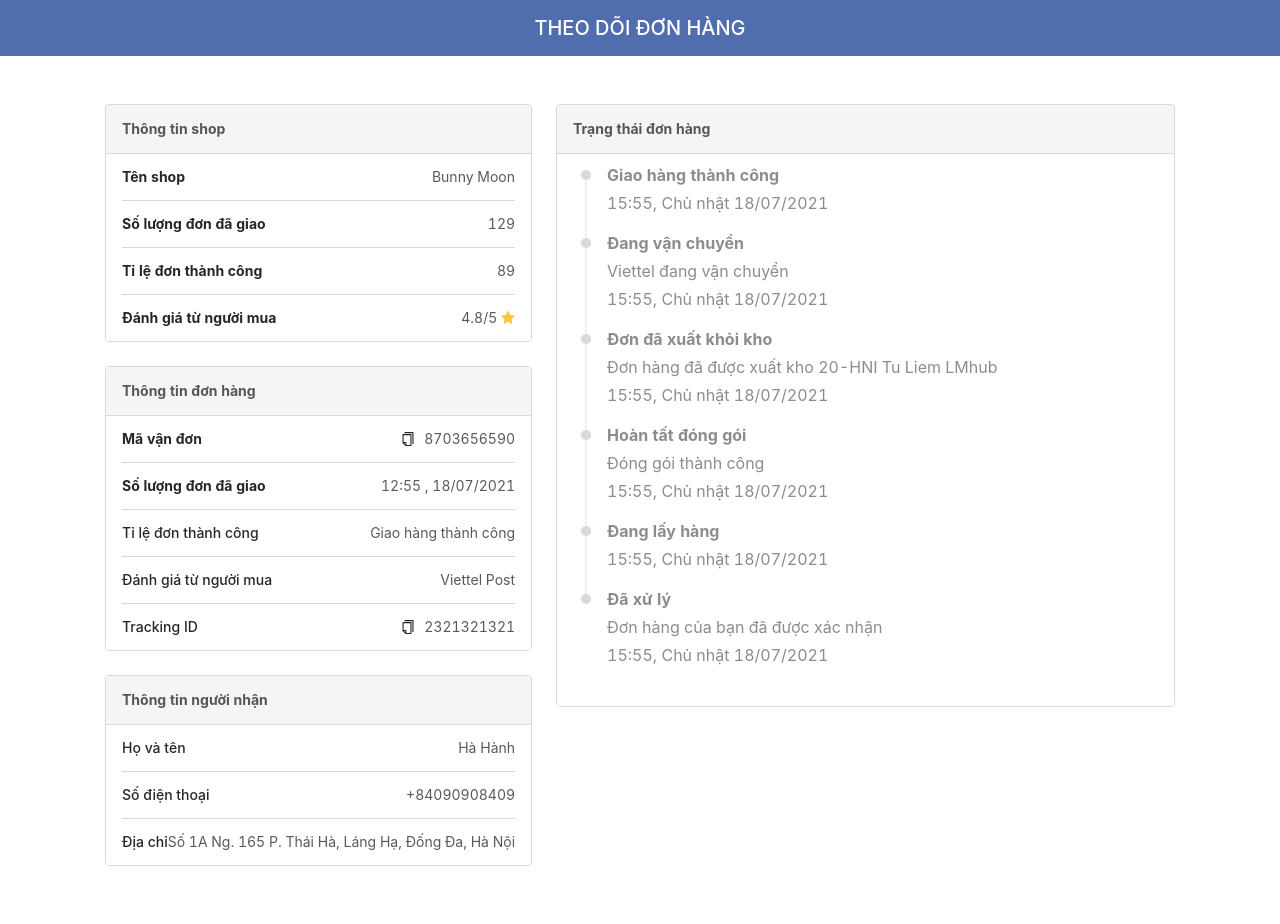
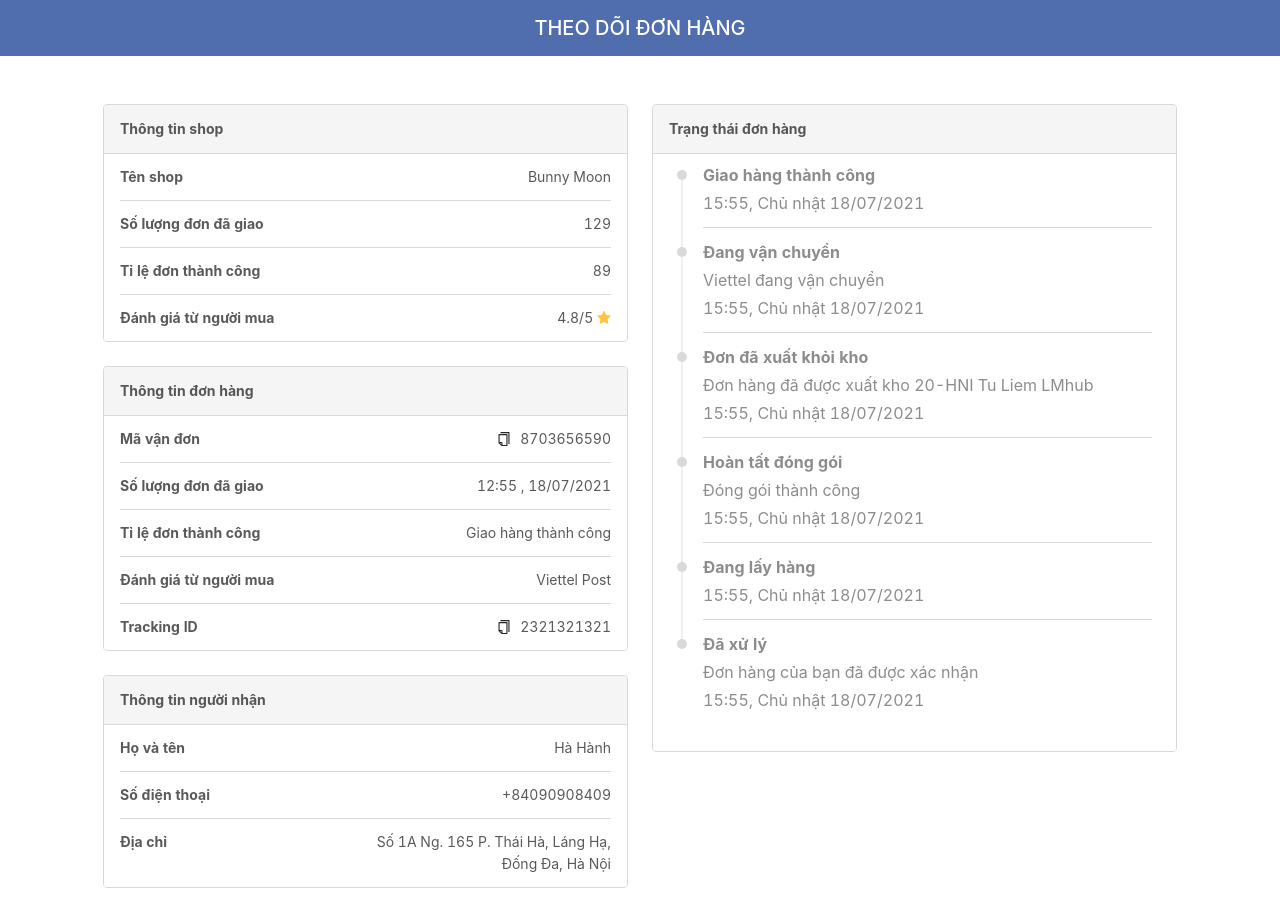
Before and after one commit to khoabeotv/super-barnacle, a Next.js app: page /tracking in a window 1280 px wide. Shown: the top 924 px of the page. Built offline with nearby package versions, Linux system fonts and the light colour scheme.

Commit message:
reponsive ui

```diff
--- /dev/null
+++ b/hooks/useDeviceSize.js
@@ -0,0 +1,23 @@
+import { useEffect, useState } from 'react';
+
+export const useDeviceSize = () => {
+
+  const [width, setWidth] = useState(0)
+  const [height, setHeight] = useState(0)
+
+  const handleWindowResize = () => {
+    setWidth(window.innerWidth);
+    setHeight(window.innerHeight);
+  }
+
+  useEffect(() => {
+    // component is mounted and window is available
+    handleWindowResize();
+    window.addEventListener('resize', handleWindowResize);
+    // unsubscribe from the event on component unmount
+    return () => window.removeEventListener('resize', handleWindowResize);
+  }, []);
+
+  return [width, height]
+
+}
--- a/pages/tracking/index.js
+++ b/pages/tracking/index.js
@@ -1,11 +1,11 @@
-import { CopyOutlined, StarFilled } from '@ant-design/icons';
+import { CheckCircleFilled, CopyOutlined, StarFilled } from '@ant-design/icons';
 import { Timeline } from 'antd';
 import TimelineItem from 'antd/lib/timeline/TimelineItem';
-import React from 'react';
+import React, { useEffect, useState } from 'react';
 import Copy from '../../components/Copy';
+import { useDeviceSize } from '../../hooks/useDeviceSize';
 
-const data = [
-  {
+const shopInfo = {
   title: 'Thông tin shop',
   value: 'shop_info',
   items: [
@@ -14,8 +14,9 @@ const data = [
     { label: 'Tỉ lệ đơn thành công', value: 'success_orders' },
     { label: 'Đánh giá từ người mua', value: 'rating_customer' }
   ]
-  },
-  {
+};
+
+const orderInfo = {
   title: 'Thông tin đơn hàng',
   value: 'order_info',
   items: [
@@ -24,40 +25,49 @@ const data = [
     {
       label: 'Tỉ lệ đơn thành công',
       value: 'order_status',
-        style: { fontWeight: 500 }
+      styles: { label: { desktop: { fontWeight: 500 } } }
     },
     {
       label: 'Đánh giá từ người mua',
       value: 'order_partner',
-        style: { fontWeight: 500 }
-      },
-      { label: 'Tracking ID', value: 'tracking_id', style: { fontWeight: 500 } }
-    ]
+      styles: { label: { desktop: { fontWeight: 500 } } }
     },
     {
+      label: 'Tracking ID',
+      value: 'tracking_id',
+      styles: { label: { desktop: { fontWeight: 500 } } }
+    }
+  ]
+};
+
+const customerInfo = {
   title: 'Thông tin người nhận',
   value: 'customer_info',
   items: [
     {
       label: 'Họ và tên',
       value: 'customer_name',
-        style: { fontWeight: 500 }
+      styles: { label: { desktop: { fontWeight: 500 } } }
     },
     {
       label: 'Số điện thoại',
       value: 'customer_phone',
-        style: { fontWeight: 500 }
+      styles: { label: { desktop: { fontWeight: 500 } } }
     },
     {
       label: 'Địa chỉ',
       value: 'customer_address',
-        style: { fontWeight: 500 }
+      styles: {
+        label: {
+          desktop: { fontWeight: 500 },
+          mobile: { whiteSpace: 'nowrap' }
+        }
+      }
     }
   ]
-  }
-];
+};
 
-const currenShop = {
+const currenShopInfo = {
   shop_name: 'Bunny Moon',
   total_order: '129',
   success_orders: '89',
@@ -116,50 +126,86 @@ const order = {
 };
 
 function Tracking() {
+  const [width] = useDeviceSize();
+
   return (
-    <div>
+    <div className="tracking-container">
       <div className="header-tracking">
         <div className="header-title">Theo dõi đơn hàng</div>
       </div>
       <div className="tracking-rows">
-        <div className="tracking-col" style={{ marginRight: '24px' }}>
-          {data.map((info) => {
-            return (
-              <div className="tracking-card" key={info.valua}>
+        <div className="tracking-col">
+          <div className="tracking-card">
             <div className="tracking-box">
-                  <div
-                    className="tracking-title"
-                    style={{ display: 'flex', justifyContent: 'space-between' }}
-                  >
-                    <div>{info.title}</div>
+              <div className="tracking-header">{shopInfo.title}</div>
+              <div className="tracking-body">
+                {width < 769 ? (
+                  <div>
+                    <div className="tracking-item">
+                      <div className="tracking-label">Tên shop</div>
+                      <div className="tracking-value">
+                        {currenShopInfo.shop_name}
                       </div>
-                  <div className="tracking-body">
+                    </div>
+                    <div className="tracking-item">
+                      <div className="tracking-value">
+                        <div className="tracking-value">
+                          {currenShopInfo.rating_customer}/5 <StarFilled style={{ color: '#FFC53D' }} />
+                        </div>
+                      </div>
+                      <div className="tracking-value">
+                        {currenShopInfo.total_order} đơn ({currenShopInfo.success_orders}%) <CheckCircleFilled style={{ color: "#27AE60" }}/>
+                      </div>
+                    </div>
+                  </div>
+                ) : (
                   <div className="tracking-list">
-                      {info.items.map((item) => {
-                        let value;
-                        switch (info.value) {
-                          case 'shop_info':
-                            value = currenShop[item.value];
-                            break;
-                          case 'order_info':
-                            value = order[item.value];
-                            break;
-                          case 'customer_info':
-                            value = order.customer[item.value];
-                            break;
-                          default:
-                            break;
-                        }
-
+                    {shopInfo.items.map((item) => {
+                      let value = currenShopInfo[item.value];
                       return (
                         <div className="tracking-item">
                           <div
                             style={{
-                                fontSize: '14px',
-                                fontWeight: item?.style?.fontWeight
-                                  ? item.style.fontWeight
+                              fontWeight: item?.styles
+                                ? item.styles.label.desktop.fontWeight
                                 : 700
                             }}
+                            className="tracking-label"
+                          >
+                            {item.label}
+                          </div>
+                          {item.value == 'rating_customer' ? (
+                            <div className="tracking-value">
+                              {value}/5{' '}
+                              <StarFilled style={{ color: '#FFC53D' }} />
+                            </div>
+                          ) : (
+                            <div className="tracking-value">{value}</div>
+                          )}
+                        </div>
+                      );
+                    })}
+                  </div>
+                )}
+              </div>
+            </div>
+          </div>
+          <div className="tracking-card">
+            <div className="tracking-box">
+              <div className="tracking-header">{orderInfo.title}</div>
+              <div className="tracking-body">
+                <div className="tracking-list">
+                  {orderInfo.items.map((item) => {
+                    let value = order[item.value];
+                    return (
+                      <div className="tracking-item">
+                        <div
+                          style={{
+                            fontWeight: item?.style?.fontWeight
+                              ? item.styles.label.desktop.fontWeight
+                              : 700
+                          }}
+                          className="tracking-label"
                         >
                           {item.label}
                         </div>
@@ -174,7 +220,39 @@ function Tracking() {
                               {value}
                             </span>
                           </Copy>
-                            ) : item.value == 'rating_customer' ? (
+                        ) : (
+                          <div className="tracking-value">{value}</div>
+                        )}
+                      </div>
+                    );
+                  })}
+                </div>
+              </div>
+            </div>
+          </div>
+          <div className="tracking-card">
+            <div className="tracking-box">
+              <div className="tracking-header">{customerInfo.title}</div>
+              <div className="tracking-body">
+                <div className="tracking-list">
+                  {customerInfo.items.map((item) => {
+                    let value = order.customer[item.value];
+                    return (
+                      <div className="tracking-item">
+                        <div
+                          className="tracking-label"
+                          style={{
+                            whiteSpace: item?.styles
+                              ? item?.styles?.label?.mobile?.whiteSpace
+                              : 'unset',
+                            fontWeight: item?.style?.fontWeight
+                              ? item.styles.label.desktop.fontWeight
+                              : 700
+                          }}
+                        >
+                          {item.label}
+                        </div>
+                        {item.value == 'rating_customer' ? (
                           <div className="tracking-value">
                             {value}/5{' '}
                             <StarFilled style={{ color: '#FFC53D' }} />
@@ -189,18 +267,11 @@ function Tracking() {
               </div>
             </div>
           </div>
-            );
-          })}
         </div>
-        <div className="tracking-col" style={{ flex: 1 }}>
+        <div className="tracking-col">
           <div className="tracking-card" style={{ marginBottom: '24px' }}>
             <div className="tracking-box">
-              <div
-                className="tracking-title"
-                style={{ display: 'flex', justifyContent: 'space-between' }}
-              >
-                <div>Trạng thái đơn hàng</div>
-              </div>
+              <div className="tracking-header">Trạng thái đơn hàng</div>
               <div
                 className="tracking-body"
                 style={{ padding: '16px 24px', flex: 1, height: '100%' }}
@@ -220,7 +291,9 @@ function Tracking() {
                               fontSize: '16px',
                               lineHeight: '1.5',
                               fontWeight: 'bold',
-                              color: active ? "rgba(0, 0, 0, 0.65)" : 'rgba(0, 0, 0, 0.45)'
+                              color: active
+                                ? 'rgba(0, 0, 0, 0.65)'
+                                : 'rgba(0, 0, 0, 0.45)'
                             }}
                           >
                             {item.status}
@@ -231,7 +304,9 @@ function Tracking() {
                                 marginBottom: '4px',
                                 fontSize: '16px',
                                 lineHeight: '1.5',
-                                color: active ? "rgba(0, 0, 0, 0.65)" : 'rgba(0, 0, 0, 0.45)'
+                                color: active
+                                  ? 'rgba(0, 0, 0, 0.65)'
+                                  : 'rgba(0, 0, 0, 0.45)'
                               }}
                             >
                               {item.note}
@@ -247,7 +322,9 @@ function Tracking() {
                               marginBottom: '4px',
                               fontSize: '16px',
                               lineHeight: '1.5',
-                              color: active ? "rgba(0, 0, 0, 0.65)" : 'rgba(0, 0, 0, 0.45)'
+                              color: active
+                                ? 'rgba(0, 0, 0, 0.65)'
+                                : 'rgba(0, 0, 0, 0.45)'
                             }}
                           >
                             {item.updated_at}
--- a/styles/tracking.scss
+++ b/styles/tracking.scss
@@ -1,4 +1,11 @@
 @import "styles/utilities.scss";
+
+.tracking-container {
+  width: 100%;
+  @media screen and (max-width: $tablet) {
+    background-color: #f0f0f0;
+  }
+}
 
 .header-tracking {
   background: #506DAD;
@@ -18,32 +25,37 @@
     color: $color-white;
     text-transform: uppercase;
   }
+  @media screen and (max-width: $tablet) {
+    position: relative;
+  }
 }
 
 .tracking-rows {
   display: flex;
   flex-direction: row;
   height: 100%;
-  padding: 104px 210px;
+  padding: 104px 162px;
+
+  .tracking-col {
+    width: 50%;
+    height: max-content;
+    margin: 0 12px;
+    @media screen and (max-width: $tablet){
+      width: 100% !important;
+      height: auto !important;
+      margin: 0;
+    }
+  }
 
   @media screen and (max-width: $fullhd) {
-    padding: 104px 105px;
+    padding: 104px 91px;
   }
 
-  @media screen and (max-width: $desktop) {
-    overflow: auto;
+  @media screen and (max-width: $tablet) {
     flex-direction: column !important;
+    padding: 0;
+  }
 
-    .tracking-card {
-      &:last-child {
-        margin-bottom: 24px;
-      }
-    }
-
-    .tracking-col {
-      margin-right: 0 !important;
-    }
-  }
 }
 
 
@@ -52,29 +64,60 @@
   &:last-child {
     margin-bottom: 0;
   }
+  @media screen and (max-width: $tablet) {
+    margin-bottom: 6px;
+    &:last-child {
+      margin-bottom: 6px;
+    }
+  }
   .tracking-box {
     border: 1px solid $color-grey-5;
     border-radius: 4px;
     overflow: hidden;
 
-    .tracking-title {
+    @media screen and (max-width: $tablet){
+      border: none;
+      border-radius: 0;
+    }
+
+    .tracking-header {
       background-color: $color-grey-3;
       padding: 13px 16px;
       color: $color-text;
       font-size: 14px;
       font-weight: 700;
       border-bottom: 1px solid $color-grey-5;
+      @media screen and (max-width: $tablet){
+        background-color: #fff;
+        border-bottom: none;
+        font-size: 12px;
+        line-height: 1.66;
+        text-transform: uppercase;
+        color: $color-text-hint;
+        padding: 16px 16px 0;
+      }
     }
     .tracking-body {
       background-color: $color-white;
       padding: 0 16px;
+      @media screen and (max-width: $tablet){
+        padding-bottom:16px;
+      }
     }
     .tracking-item {
       padding: 12px 0;
       display: flex;
-      align-items: center;
-      justify-content: space-between;
+      align-items: flex-start;
       border-bottom: 1px solid $color-grey-5;
+      align-items: seft-start;
+      @media screen and (max-width: $tablet){
+        border-bottom: none;
+        padding: 8px 0;
+        &:last-child {
+          padding-bottom: 0 !important;
+        }
+      }
+
       &:last-child {
         border: none;
       }
@@ -82,10 +125,22 @@
         font-weight: bold;
         font-size: 14px;
         color: $color-text;
+        line-height: 1.57;
+        flex: 1;
+        @media screen and (max-width: $tablet){
+          font-weight: 500;
+          color: $color-text-hint;
+        }
       }
       .tracking-value {
         font-size: 14px;
         color: $color-text;
+        flex: 1;
+        text-align: right;
+        @media screen and (max-width: $tablet){
+          font-weight: 400;
+          color: $color-text-hint;
+        }
       }
     }
   }
@@ -102,16 +157,13 @@
   .ant-timeline-item {
     padding-bottom: 12px;
     .ant-timeline-item-content {
-      &:after {
+      &:not(.ant-timeline-item-last > .ant-timeline-item-content):after {
         content: '';
         border-bottom: 1px solid $color-grey-5;
         width: 100%;
         margin-top: 12px;
         display: block;
       }
-      &:last-child::after {
-        content: none;
-      }
     }
   }
 }
```
Lines whose indentation alone changed are shown as unchanged.
